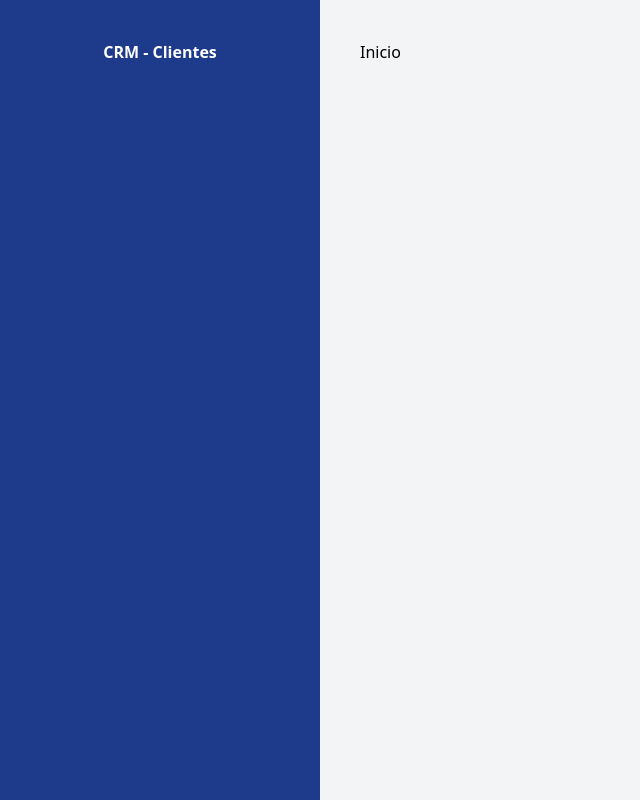
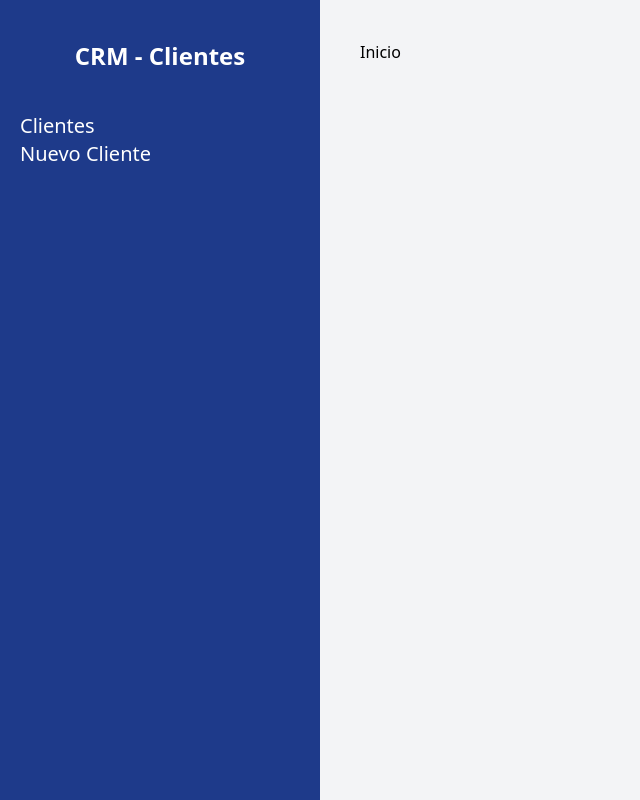
Before and after one commit to IsaaLeonardo/crm-react, a React (Vite) app: page / in a window 1280 px wide. Shown: the whole page, without its empty margins (0-640 px from the left). Built offline with nearby package versions, Linux system fonts and the light colour scheme.

Commit message:
Create a navbar

```diff
--- a/src/components/Layout.jsx
+++ b/src/components/Layout.jsx
@@ -1,10 +1,31 @@
-import { Outlet } from "react-router-dom"
+import { Outlet, Link } from "react-router-dom"
 
 function Layout() {
   return (
     <div className="md:flex md:min-h-screen">
       <aside className="md:w-1/4 bg-blue-900 px-5 py-10">
-        <h1 className="text-white font-black text-center">CRM - Clientes</h1>
+        <h1 className="text-2xl text-white font-black text-center">CRM - Clientes</h1>
+
+        <nav className="mt-10">
+          <ul>
+            <li>
+              <Link
+                to="/"
+                className="block text-xl text-white hover:text-blue-200"
+              >
+                Clientes
+              </Link>
+            </li>
+            <li>
+              <Link
+                to="/clientes/nuevo"
+                className="block text-xl text-white hover:text-blue-200"
+              >
+                Nuevo Cliente
+              </Link>
+            </li>
+          </ul>
+        </nav>
       </aside>
 
       <main className="md:w-3/4 p-10 overflow-scroll">
```
